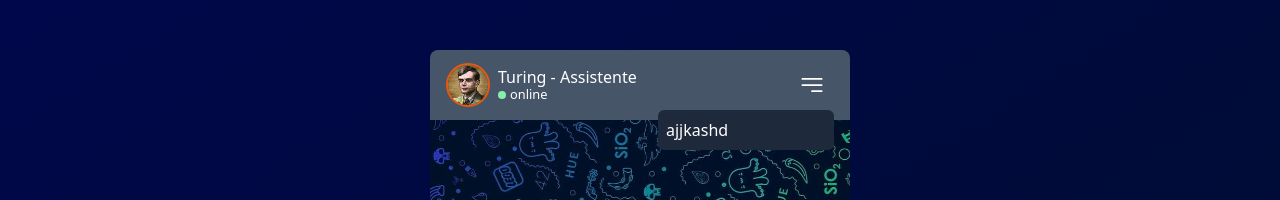
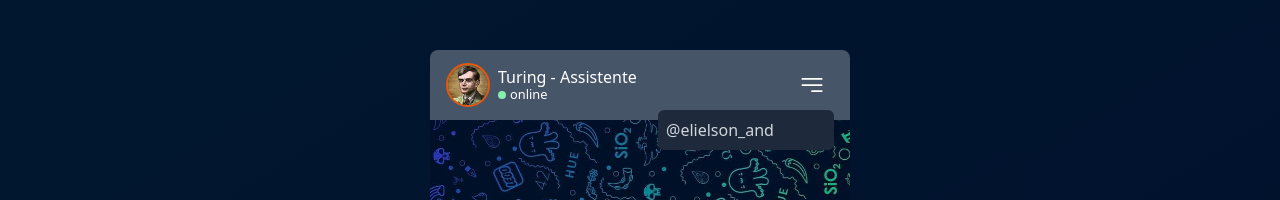
Before and after one commit to elielson-and/english-test-chatbot, a Vue app: page / in a window 1280 px wide. Both pictures are taken after a click on the icon 812 px from the left and 85 px from the top of the page. Shown: the top 200 px of the page. Built offline with nearby package versions, Linux system fonts and the light colour scheme; what tailwindcss-animated would draw is missing.

Commit message:
refact: modal header

```diff
--- a/src/components/chat/ChatContainer.vue
+++ b/src/components/chat/ChatContainer.vue
@@ -69,7 +69,7 @@ function scrollContent() {
 ._chat_wrapper {
     width: 100%;
     height: 100vh;
-    background-image: linear-gradient(to bottom right, rgb(0, 7, 75), rgb(0, 15, 43));
+    background-image: linear-gradient(to bottom right, rgb(1, 23, 48), rgb(0, 15, 43));
     display: flex;
     justify-items: center;
     align-items: center;
--- a/src/components/chat/ChatHeader.vue
+++ b/src/components/chat/ChatHeader.vue
@@ -39,8 +39,8 @@ defineProps({
                 @click="toggleMenu" />
 
             <!-- Mini modal do menu -->
-            <div v-if="isMenuOpen" class="absolute bg-slate-800 w-44 right-0 top-9 rounded-md mt-2 p-2">
-                ajjkashd
+            <div v-if="isMenuOpen" class="absolute bg-slate-800 w-44 right-0 top-9 rounded-md mt-2 p-2 text-gray-300">
+                @elielson_and
             </div>
         </div>
     </header>
```
